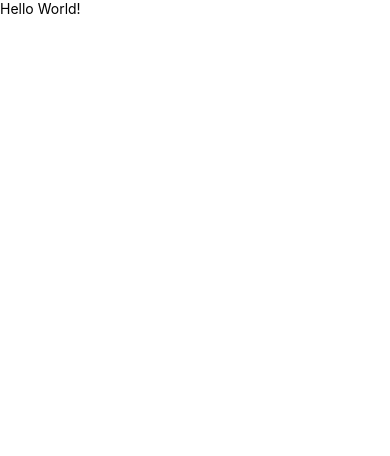
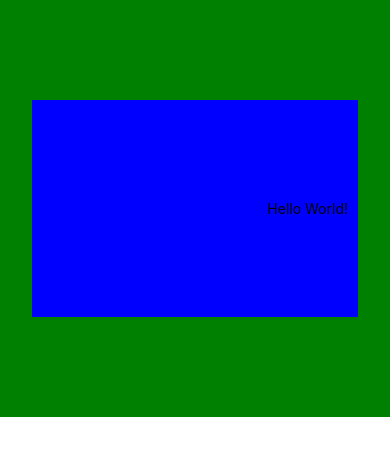
Before and after one commit to shivam04/HelloWorldApp, a React Native app: screen / in a window 390 px wide. Shown: the top 456 px of the page. Built offline with nearby package versions, Linux system fonts and the light colour scheme.

Commit message:
position:

```diff
--- a/App.tsx
+++ b/App.tsx
@@ -15,8 +15,36 @@ function App() {
 
   return (
     <SafeAreaProvider>
-      <SafeAreaView>
-        <Text>Hello World!</Text>
+      <SafeAreaView style={{ backgroundColor: 'green' }}>
+        <Text style={{
+          //margin: 100,
+          backgroundColor: 'blue',
+          marginLeft: 32,
+          //paddingLeft: 10,
+          marginRight: 32,
+          //paddingRight: 10,
+          //marginTop: 10,
+          //paddingTop: 10,
+          //marginBottom: 10,
+          marginVertical: 100,
+          //paddingBottom: 10,
+          textAlign: 'right',
+          paddingVertical: 100,
+          //paddingHorizontal: 100,
+          padding: 10,
+          position: 'relative',
+          zIndex: 2
+        }}>Hello World!</Text>
+
+        <Text style={{
+          backgroundColor: 'red',
+          position: 'absolute',
+          left: 150,
+          right: 100,
+          top: 150,
+          bottom: 100,
+          zIndex: 1
+        }}>Hello World 2</Text>
       </SafeAreaView>
     </SafeAreaProvider>
   );
```
